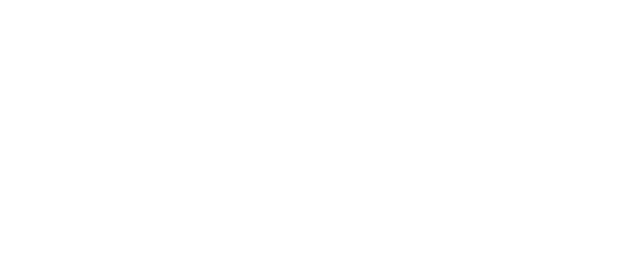
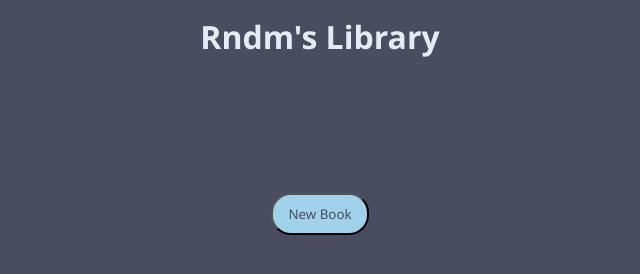
Before and after one commit to Rishan-Jadva/Project-Library, a plain HTML site: page index.html in a window 1280 px wide. Shown: the whole page, without its empty margins (320-960 px from the left). Drawn offline with Linux system fonts and the light colour scheme.

Commit message:
basic styling and file setups

```diff
--- a/index.html
+++ b/index.html
@@ -4,10 +4,15 @@
     <meta charset="UTF-8">
     <meta name="viewport" content="width=device-width, initial-scale=1.0">
     <link rel="stylesheet" href="styles.css">
-    <script src="script.js"></script>
     <title>Project: Library</title>
 </head>
 <body>
-
+    <h1>Rndm's Library</h1>
+    <div class="container">
+    </div>
+    <div class="button-container">
+        <button>New Book</button>
+    </div>
 </body>
+<script src="script.js"></script>
 </html>
--- a/script.js
+++ b/script.js
@@ -0,0 +1,26 @@
+const myLibrary = [
+    {
+        name: "left",
+        type: "right"
+    },
+    {
+        name: "top",
+        type: "bottom"
+    }
+];
+
+function Book(){
+
+}
+
+function addBookToLibrary(){
+
+}
+
+function display(array){
+    array.forEach(element => {
+        console.log(element)
+    });
+}
+
+display(myLibrary);
--- a/styles.css
+++ b/styles.css
@@ -0,0 +1,43 @@
+* {
+    margin: 0;
+    padding: 0;
+    font-family: 'Segoe UI', Tahoma, Geneva, Verdana, sans-serif;
+    box-sizing: border-box;
+}
+
+body {
+    background-color: #494d5f;
+}
+
+h1 {
+    color: #e5eaf3;
+    text-align: center;
+    margin: 15px;
+}
+
+.container {
+    display: flex;
+    flex-wrap: wrap;
+    justify-content: center;
+    padding: 50px;
+}
+
+.container > * {
+    width: 300px;
+    height: 150px;
+    margin: 15px;
+    background-color: #d0b0f4;
+}
+
+.button-container{
+    display: flex;
+    justify-content: center;
+    margin-top: 20px;
+}
+
+button{
+    background-color: #a0d2eb;
+    color:#494d5f;
+    padding: 10px 15px;
+    border-radius: 20px;
+}
```
